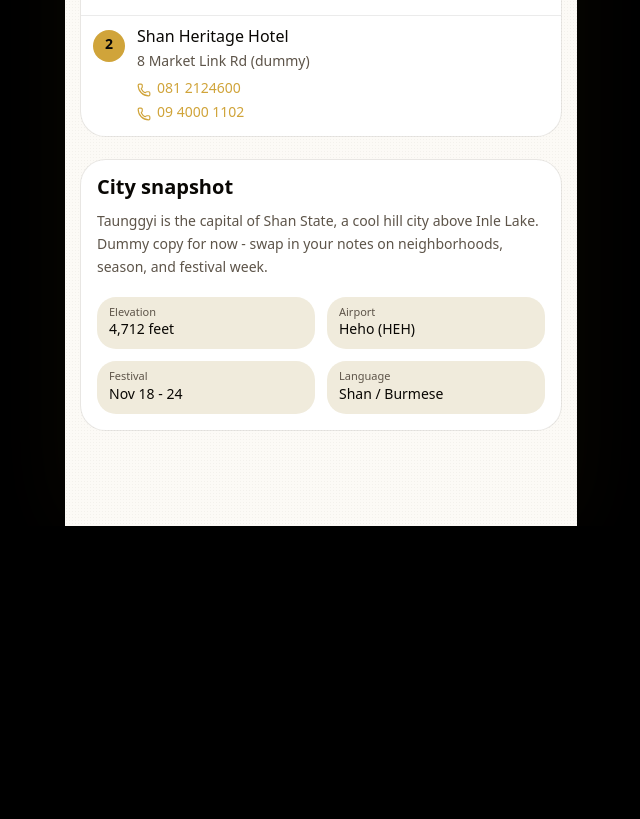
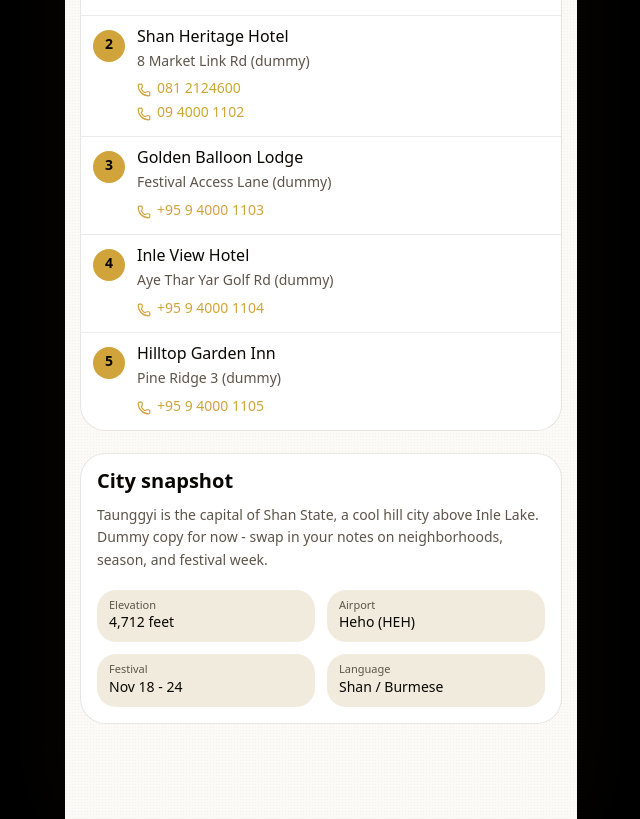
Before and after one commit to khunzinshine/taunggyi-guide, a Next.js app: page / in a window 1280 px wide. Shown: the part 1380-2199 px from the top of the page, without its empty margins (319-959 px from the left). Before the commit the page ends 1906 px from the top, so only its background shows below. Built offline with nearby package versions, Linux system fonts and the light colour scheme.

Commit message:
Update featured hotels list

```diff
--- a/src/components/home-view.tsx
+++ b/src/components/home-view.tsx
@@ -19,7 +19,7 @@ export function HomeView() {
   const { locale } = useLocale()
   const guide = getGuidePayload()
   const featuredEvent = guide.events[0]
-  const featuredHotels = guide.hotels.slice(0, 2)
+  const featuredHotels = guide.hotels.slice(0, 5)
   const shortcuts = [
     {
       href: "/hotels",
```
